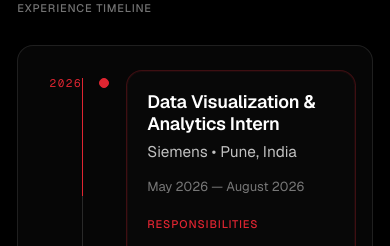
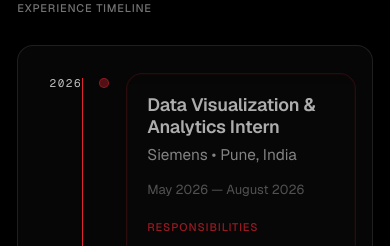
Before and after one commit to ajiteshchanna/AjiteshPortfolio, a Next.js app: page /experience in a window 390 px wide. Shown: the part 425-671 px from the top of the page. Built offline with nearby package versions, Linux system fonts and the light colour scheme; no server answers.

Commit message:
responsiveness

```diff
--- a/src/components/experience/ExperienceTimeline.tsx
+++ b/src/components/experience/ExperienceTimeline.tsx
@@ -1,7 +1,7 @@
 "use client";
 
-import { useMemo, useState } from "react";
-import { motion } from "framer-motion";
+import { useRef, useState } from "react";
+import { motion, useMotionValueEvent, useScroll, useSpring } from "framer-motion";
 import { useReducedMotion } from "@/hooks/useReducedMotion";
 import { reducedFadeInUp } from "@/lib/animations";
 import { cn } from "@/lib/utils";
@@ -15,15 +15,29 @@ interface ExperienceTimelineProps {
 export function ExperienceTimeline({ items }: ExperienceTimelineProps) {
   const prefersReducedMotion = useReducedMotion();
   const [activeIndex, setActiveIndex] = useState(0);
+  const timelineRef = useRef<HTMLDivElement>(null);
+  const { scrollYProgress } = useScroll({
+    target: timelineRef,
+    offset: ["start end", "end start"],
+  });
+  const smoothProgress = useSpring(scrollYProgress, {
+    stiffness: 170,
+    damping: 28,
+    mass: 0.75,
+  });
 
-  const progressRatio = useMemo(() => {
-    if (items.length <= 1) {
-      return 1;
+  useMotionValueEvent(scrollYProgress, "change", (latest) => {
+    if (prefersReducedMotion || items.length <= 1) {
+      return;
     }
 
-    const normalizedIndex = prefersReducedMotion ? items.length - 1 : activeIndex;
-    return normalizedIndex / (items.length - 1);
-  }, [activeIndex, items.length, prefersReducedMotion]);
+    const clamped = Math.max(0, Math.min(1, latest));
+    const nextIndex = Math.round(clamped * (items.length - 1));
+    setActiveIndex((previous) => (previous === nextIndex ? previous : nextIndex));
+  });
+
+  const effectiveActiveIndex =
+    items.length <= 1 ? 0 : prefersReducedMotion ? items.length - 1 : activeIndex;
 
   const yearLabel = (duration: string, index: number) => {
     const yearMatch = duration.match(/\b\d{4}\b/);
@@ -45,20 +59,21 @@ export function ExperienceTimeline({ items }: ExperienceTimelineProps) {
           Experience Timeline
         </p>
 
-        <div className="relative overflow-hidden rounded-2xl border border-white/10 bg-surface/80 px-4 py-6 sm:px-6 sm:py-7">
+        <div ref={timelineRef} className="relative overflow-hidden rounded-2xl border border-white/10 bg-surface/80 px-4 py-6 sm:px-6 sm:py-7">
           <span aria-hidden="true" className="absolute bottom-8 left-16 top-8 w-px bg-white/14 sm:left-[6.25rem]" />
           <motion.span
             aria-hidden="true"
-            className="absolute left-16 top-8 w-px bg-accent sm:left-[6.25rem]"
-            initial={prefersReducedMotion ? false : { height: 0 }}
-            animate={{ height: `${Math.max(progressRatio * 100, 2)}%` }}
-            transition={prefersReducedMotion ? { duration: 0 } : { duration: 0.34, ease: [0.22, 1, 0.36, 1] }}
+            className="absolute bottom-8 left-16 top-8 w-px origin-top bg-accent sm:left-[6.25rem]"
+            style={prefersReducedMotion ? undefined : { scaleY: smoothProgress }}
+            initial={prefersReducedMotion ? false : { scaleY: 0 }}
+            animate={prefersReducedMotion ? { scaleY: 1 } : undefined}
+            transition={prefersReducedMotion ? { duration: 0 } : undefined}
           />
 
           <ol className="space-y-6 sm:space-y-7">
             {items.map((item, index) => {
-              const isActive = prefersReducedMotion ? index === items.length - 1 : index === activeIndex;
-              const isPast = prefersReducedMotion ? true : index < activeIndex;
+              const isActive = index === effectiveActiveIndex;
+              const isPast = prefersReducedMotion ? true : index < effectiveActiveIndex;
 
               return (
                 <motion.li
@@ -68,11 +83,6 @@ export function ExperienceTimeline({ items }: ExperienceTimelineProps) {
                   initial="hidden"
                   whileInView="visible"
                   viewport={{ once: false, amount: 0.58 }}
-                  onViewportEnter={() => {
-                    if (!prefersReducedMotion) {
-                      setActiveIndex(index);
-                    }
-                  }}
                 >
                   <p
                     className={cn(
```
Also changed, not shown: src/data/about.ts (line endings or trailing spaces).
